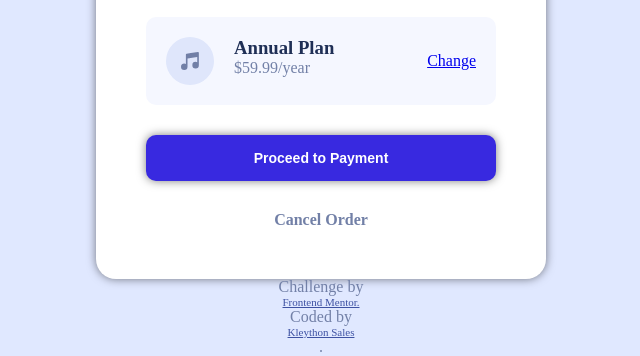
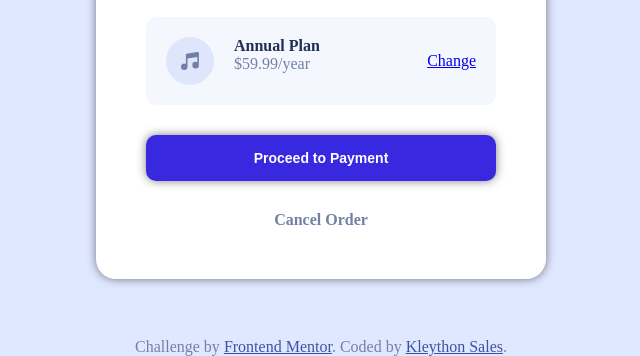
Before and after one commit to kgosales/Frontend-Mentor-order-summary-component-main, a plain HTML site: page index.html in a window 1280 px wide. Shown: the part 444-800 px from the top of the page, without its empty margins (319-959 px from the left). Drawn offline with Linux system fonts and the light colour scheme; a web font is replaced by a local one.

Commit message:
Update CSS.

```diff
--- a/index.html
+++ b/index.html
@@ -23,7 +23,7 @@
         <div class="info-plan">
           <img src="./images/icon-music.svg" alt="icon">
           <div class="info-text-plan">
-            <h3>Annual Plan</h3>
+            <h2>Annual Plan</h2>
             <p>$59.99/year</p>
           </div>
         </div>
@@ -35,9 +35,9 @@
   </main>
 
   <div class="attribution">
-    <p>Challenge by</p> <a href="https://www.frontendmentor.io?ref=challenge" target="_blank">Frontend Mentor.</a>
-    <p>Coded by</p> <a href="#">Kleython Sales</a>
-    <p>.</p>
+    <p>Challenge by <a href="https://www.frontendmentor.io?ref=challenge" target="_blank">Frontend Mentor</a>.
+      Coded by <a href="#">Kleython Sales</a>.
+    </p>
   </div>
 </body>
 
--- a/style.less
+++ b/style.less
@@ -34,8 +34,12 @@ body {
 }
 
 h1,
-h3 {
+h2 {
     color: var(--DarkBlue);
+}
+
+h2{
+    font-size: 16px;
 }
 
 p {
```
Also changed, not shown: style.css.
